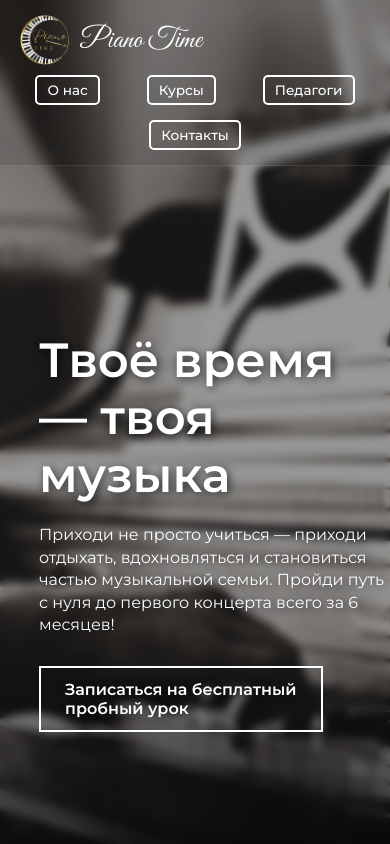
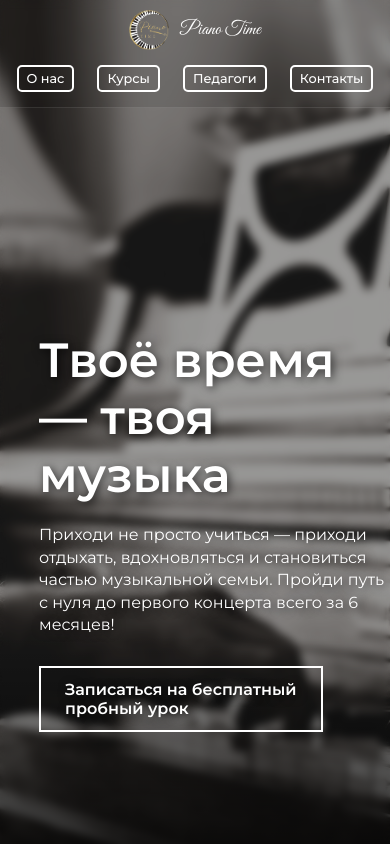
Before and after one commit to bugalyak/Piano_Time, a plain HTML site: page index.html in a window 390 px wide. Shown: the top 844 px of the page. Drawn offline with Linux system fonts and the light colour scheme.

Commit message:
2 раз исправил мобильную версию

```diff
--- a/style.css
+++ b/style.css
@@ -786,35 +786,71 @@ footer {
 }
 
 
-/* Общие правила для мобильных */
+/* 📱 Адаптация под телефоны — карусель карточек */
 @media (max-width: 768px) {
 
-  /* Делаем горизонтальный скролл для всех гридов */
+  /* Горизонтальная прокрутка */
   .features-grid,
+  .feature-list,
   .courses-grid,
   .teachers-grid {
     display: flex;
-    flex-wrap: nowrap;              /* в одну линию */
-    overflow-x: auto;               /* горизонтальный скролл */
-    scroll-snap-type: x mandatory;  /* прилипаем к карточкам */
+    flex-wrap: nowrap;
+    overflow-x: auto;
+    scroll-snap-type: x mandatory;
     -webkit-overflow-scrolling: touch;
     gap: 16px;
     padding: 0 10px;
   }
 
-  /* Сами карточки */
+  /* Карточки */
   .feature,
   .course-card,
   .teacher-card {
-    flex: 0 0 80%;                  /* ширина карточки ~80% экрана */
+    flex: 0 0 80%;
     max-width: 80%;
-    scroll-snap-align: center;      /* прилипаем по центру */
+    scroll-snap-align: center;
   }
 
-  /* Чтобы скрыть полоску прокрутки (опционально) */
+  /* Убираем полоску прокрутки */
   .features-grid::-webkit-scrollbar,
+  .feature-list::-webkit-scrollbar,
   .courses-grid::-webkit-scrollbar,
   .teachers-grid::-webkit-scrollbar {
     display: none;
   }
+
+  /* Хэдер — делаем компактным */
+  .header {
+    flex-direction: column;
+    align-items: center;
+    padding: 10px;
+  }
+
+  .header .logo img {
+    height: 40px; /* поменьше логотип */
+  }
+
+  .header .school-name {
+    font-size: 1.2rem;
+    text-align: center;
+  }
+
+  .header .nav {
+    flex-wrap: nowrap;
+    overflow-x: auto;
+    scroll-snap-type: x mandatory;
+    gap: 10px;
+    padding: 5px 0;
+  }
+
+  .header .nav a {
+    font-size: 0.8rem;
+    padding: 4px 8px;
+    white-space: nowrap;
+  }
+
+  .header .nav::-webkit-scrollbar {
+    display: none;
+  }
 }
```
